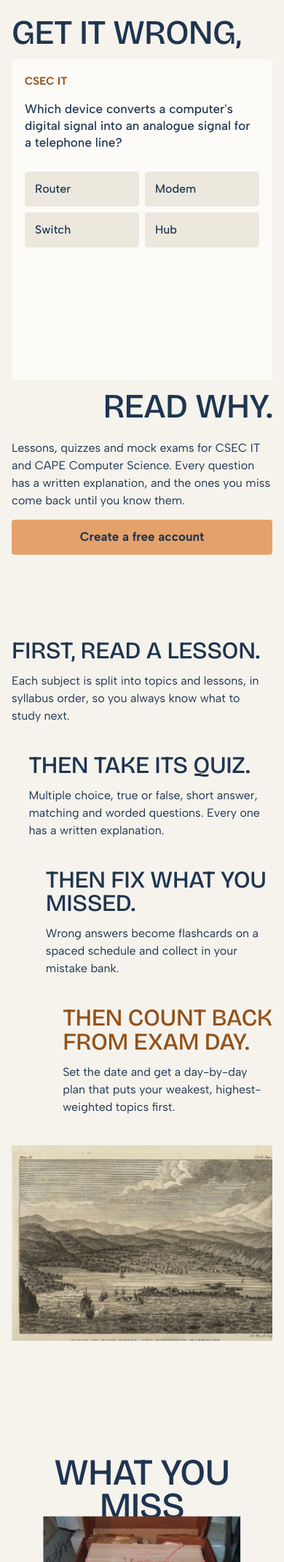
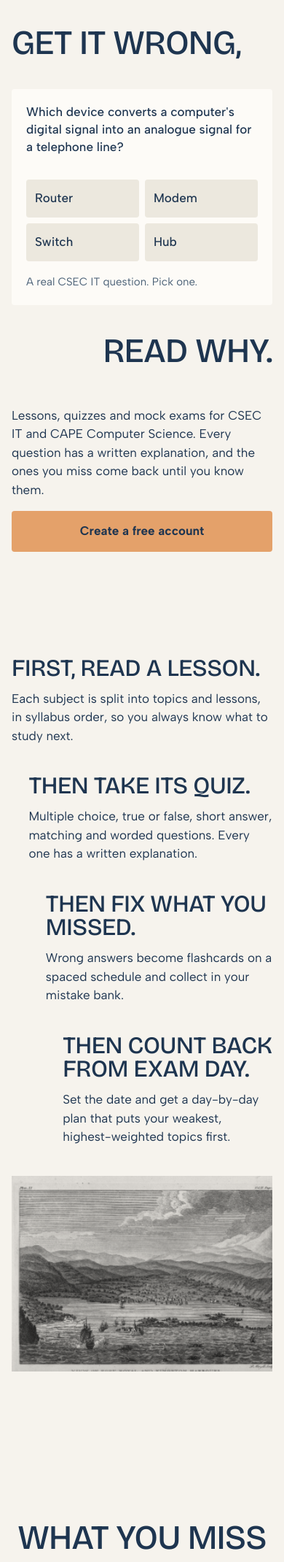
Before and after one commit to philquake/cxc_platform, a Django app: page / in a window 390 px wide; the page is wider, and only the part inside the window is pictured. Shown: the part 100-2240 px from the top of that part at 73% size. Run offline with Django 5.2, Linux system fonts and the light colour scheme; data that the repository does not hold is empty; some libraries are stand-ins or nearby versions; some web fonts are replaced.

Commit message:
Show lesson and question counts on home subjects; unify home type and picture treatment
The home view annotates each active subject with its active lesson and
question counts, shown under the subject name. home.css moves to one type
scale and prints the found pictures in ink on the page ground, keeping the
punched-card photo in colour.

```diff
--- a/apps/core/views.py
+++ b/apps/core/views.py
@@ -1,5 +1,5 @@
 from django.db import connection
-from django.db.models import Q
+from django.db.models import Count, Q
 from django.shortcuts import render
 
 from apps.lessons.models import Lesson
@@ -13,7 +13,10 @@ except ImportError:  # pragma: no cover
 
 
 def home(request):
-    subjects = Subject.objects.filter(is_active=True)
+    subjects = Subject.objects.filter(is_active=True).annotate(
+        lesson_count=Count("lessons", filter=Q(lessons__is_active=True), distinct=True),
+        question_count=Count("questions", filter=Q(questions__is_active=True), distinct=True),
+    )
 
     return render(
         request,
--- a/static/css/home.css
+++ b/static/css/home.css
@@ -1,18 +1,30 @@
 /* Home: the sentence is the layout.
-   Sections: hero (split sentence + working question), steps, return (pinned), rest, subjects, close. */
+   Sections: hero (split sentence + working question), steps, return (pinned), rest, subjects, close.
+   One type scale and one picture treatment for the whole page:
+   display (hero, return, close) > head (steps, subjects) > lead 28px > body 17px > small 15px.
+   Every found picture is printed in ink on the page's paper; the punched cards inside the
+   "comes back" sentence keep their colour as the page's one coloured picture. */
 
 .home {
   --ink: var(--color-white);
   --soft: var(--color-text-muted);
-  --frame-w: clamp(300px, 34vw, 560px);
-  --frame-h: max(calc(var(--frame-w) * 0.5625), 400px);
+  --t-display: clamp(3rem, 7vw, 8rem);
+  --t-head: clamp(2.25rem, 4.6vw, 4.75rem);
+  --t-lead: 28px;
+  --t-body: 17px;
+  --t-small: 15px;
+  --frame-w: clamp(300px, 32vw, 540px);
+  --section-gap: 200px;
   --ease: cubic-bezier(0.22, 0.8, 0.24, 1);
   color: var(--ink);
+  font-size: var(--t-body);
   overflow-x: clip;
 }
 
 .home h1,
-.home h2 {
+.home h2,
+.home .stage .line,
+.home .subject-name {
   font-family: var(--font-masthead);
   font-weight: 400;
   text-transform: uppercase;
@@ -23,14 +35,26 @@
 .btn-big {
   min-height: 56px;
   padding: 0 28px;
-  font-size: 17px;
+  font-size: var(--t-body);
+}
+
+/* found pictures: ink on paper */
+.print {
+  display: block;
+  overflow: hidden;
+  background: var(--color-bg-body);
+}
+
+.print img {
+  display: block;
+  width: 100%;
+  height: 100%;
+  object-fit: cover;
+  filter: grayscale(1) contrast(1.06);
+  mix-blend-mode: multiply;
 }
 
 /* ================= hero ================= */
-.hero {
-  position: relative;
-}
-
 .hero-stage {
   display: flex;
   flex-direction: column;
@@ -38,57 +62,35 @@
   padding: 0 var(--gutter);
 }
 
+/* the question sits where a word would: a, card, b on one grid */
 .hero-centre {
-  position: relative;
   display: grid;
   flex: 1;
+  grid-template-columns: 1fr var(--frame-w) 1fr;
   align-items: center;
+  column-gap: 32px;
+  padding: 48px 0;
 }
 
 .hero-sentence {
-  display: grid;
-  grid-template-columns: 1fr var(--frame-w) 1fr;
-  align-items: center;
-  column-gap: 28px;
-  margin: 0;
-  font-size: clamp(2.5rem, 6.2vw, 7.5rem);
+  display: contents;
+  font-size: var(--t-display);
   line-height: 0.95;
 }
 
-.hero-a { justify-self: start; }
-.hero-b { justify-self: end; }
-.hero-gap { height: var(--frame-h); }
-
-/* the question sits in the gap of the sentence */
-.reel {
-  position: absolute;
-  top: 50%;
-  left: 50%;
-  width: var(--frame-w);
-  height: var(--frame-h);
-  transform: translate(-50%, -50%);
-}
+.hero-a { grid-column: 1; grid-row: 1; justify-self: end; white-space: nowrap; }
+.hero-b { grid-column: 3; grid-row: 1; justify-self: start; white-space: nowrap; }
+.reel { grid-column: 2; grid-row: 1; }
 
 .q {
-  position: absolute;
-  inset: 0;
   display: flex;
   flex-direction: column;
-  gap: 14px;
-  height: var(--frame-h);
+  gap: 16px;
   margin: 0;
-  padding: 22px 24px;
-  overflow: auto;
+  padding: 24px;
   color: var(--color-text);
   background: var(--color-panel);
   border-radius: var(--radius-site);
-}
-
-.q-meta {
-  margin: 0;
-  color: var(--color-accent-ink);
-  font-size: 15px;
-  font-weight: 700;
 }
 
 .q fieldset {
@@ -99,12 +101,12 @@
 .q legend {
   float: left;
   width: 100%;
-  margin: 0 0 14px;
+  margin: 0 0 16px;
   padding: 0;
   color: var(--ink);
-  font-size: 17px;
+  font-size: var(--t-body);
   font-weight: 500;
-  line-height: 1.35;
+  line-height: 1.4;
 }
 
 .q-options {
@@ -115,14 +117,14 @@
 }
 
 .q-option {
-  min-height: 48px;
-  padding: 8px 14px;
+  min-height: 52px;
+  padding: 8px 16px;
   color: var(--ink);
   background: var(--color-bg-inset);
   border: 0;
   border-radius: var(--radius-site);
   font: inherit;
-  font-size: 16px;
+  font-size: var(--t-body);
   font-weight: 500;
   text-align: left;
   cursor: pointer;
@@ -132,17 +134,23 @@
 .q-option:hover { background: var(--color-sky-bg); }
 .q-option:active { transform: translateY(1px); }
 
+.q-meta {
+  margin: 0;
+  color: var(--soft);
+  font-size: var(--t-small);
+}
+
 .q-result { display: none; }
 .q.is-answered .q-options { display: none; }
 .q.is-answered .q-result { display: block; }
 .no-js .q-result { display: block; }
 
 .q-console {
-  margin: 0 0 10px;
+  margin: 0 0 12px;
   padding: 8px 12px;
   border-radius: var(--radius-site);
   font-family: var(--font-mono); /* taste-skill-ignore: compiler output is literal code */
-  font-size: 15px;
+  font-size: var(--t-small);
   line-height: 1.4;
   white-space: pre-wrap;
 }
@@ -182,9 +191,9 @@
 }
 
 .hero-text {
-  max-width: 40ch;
+  max-width: 42ch;
   margin: 0;
-  font-size: 17px;
+  font-size: var(--t-body);
   line-height: 1.5;
 }
 
@@ -194,31 +203,26 @@
   grid-template-columns: repeat(12, minmax(0, 1fr));
   column-gap: var(--gutter);
   row-gap: 56px;
-  padding: 200px var(--gutter);
+  padding: var(--section-gap) var(--gutter);
 }
 
-.stage { grid-column: span 6; }
 .st1 { grid-column: 1 / span 6; }
 .st2 { grid-column: 3 / span 6; }
-.st3 { grid-column: 5 / span 6; }
+.st3 { grid-column: 5 / span 7; }
 .st4 { grid-column: 7 / span 6; }
 
 .stage .line {
   margin: 0;
-  color: var(--ink);
-  font-family: var(--font-masthead);
-  font-size: clamp(2.25rem, 4.6vw, 4.75rem);
+  font-size: var(--t-head);
   line-height: 1;
-  text-transform: uppercase;
-  letter-spacing: -0.01em;
 }
 
 .st4 .line { color: var(--color-accent-ink); }
 
 .stage .note {
-  max-width: 34ch;
+  max-width: 36ch;
   margin: 12px 0 0;
-  font-size: 17px;
+  font-size: var(--t-body);
   line-height: 1.5;
 }
 
@@ -226,16 +230,11 @@
   grid-column: 1 / span 4;
   grid-row: 3 / span 2;
   align-self: end;
+  aspect-ratio: 4 / 3;
   margin: 0;
-  overflow: hidden;
 }
 
 .steps-picture img {
-  display: block;
-  width: 100%;
-  height: auto;
-  aspect-ratio: 4 / 3;
-  object-fit: cover;
   transform: scale(1.18);
   transform-origin: 50% 72%;
 }
@@ -266,32 +266,31 @@
   overflow: hidden;
 }
 
+/* the two halves of the heading and the frame share one column */
 .return-body {
   position: relative;
+  display: grid;
+  grid-template-rows: auto var(--rf-h) auto;
+  row-gap: 16px;
+  justify-items: center;
   width: 100%;
 }
 
-.return-stage { position: relative; }
-
 .return-heading {
-  display: grid;
-  grid-template-rows: auto var(--rf-h) auto;
-  row-gap: 14px;
-  justify-items: center;
-  margin: 0;
-  font-size: clamp(3.5rem, 9vw, 9rem);
+  display: contents;
+  font-size: var(--t-display);
   line-height: 0.9;
   text-align: center;
 }
 
+.return-a { grid-row: 1; }
+.return-b { grid-row: 3; }
+
 .return-frame {
-  position: absolute;
-  top: 50%;
-  left: 50%;
+  grid-row: 2;
   width: calc(var(--rf-h) * 0.8);
   height: var(--rf-h);
   overflow: hidden;
-  transform: translate(-50%, -50%);
 }
 
 .return-frame img {
@@ -479,16 +485,14 @@
 
 @keyframes rise { from { opacity: 0; transform: translateY(28px); } to { opacity: 1; transform: none; } }
 .js .hero-a { animation: rise 800ms var(--ease) both; }
-.js .hero-b { animation: rise 800ms var(--ease) 140ms both; }
-.js .reel { animation: rise 900ms var(--ease) 260ms both; }
+.js .reel { animation: rise 900ms var(--ease) 140ms both; }
+.js .hero-b { animation: rise 800ms var(--ease) 260ms both; }
 .js .hero-foot { animation: rise 800ms var(--ease) 420ms both; }
-
-@keyframes rise-centred { from { opacity: 0; transform: translate(-50%, calc(-50% + 28px)); } to { opacity: 1; transform: translate(-50%, -50%); } }
-.js .reel { animation-name: rise-centred; }
 
 .btn-accent:focus-visible,
 .q-option:focus-visible,
-.q-next:focus-visible { outline: 3px solid var(--color-navy); outline-offset: 2px; }
+.q-next:focus-visible,
+.subject-row:focus-visible { outline: 3px solid var(--color-navy); outline-offset: 2px; }
 .close .btn-accent:focus-visible { outline-color: var(--color-bg-body); }
 
 @media (prefers-reduced-motion: reduce) {
@@ -504,63 +508,61 @@
 
 /* ================= tablet and phone ================= */
 @media (max-width: 900px) {
-  .home { --frame-w: min(calc(100vw - 2 * var(--gutter)), 560px); --frame-h: max(calc(var(--frame-w) * 0.62), 400px); }
-  .hero-sentence {
+  .home { --frame-w: 100%; --t-display: clamp(2.75rem, 12vw, 6rem); --section-gap: 120px; }
+
+  .hero-centre {
     grid-template-columns: 1fr;
-    grid-template-rows: auto var(--frame-h) auto;
-    row-gap: 0;
-    font-size: clamp(2.5rem, 12vw, 6rem);
+    row-gap: 16px;
+    padding: 32px 0 40px;
   }
-  .hero-a, .hero-b { white-space: nowrap; }
-  .q { padding: 18px; }
-  .hero-foot { flex-direction: column; align-items: stretch; gap: 14px; padding-bottom: 20px; }
-  .hero-foot .btn-big { justify-content: center; min-height: 48px; }
-  .hero-a { margin-bottom: 14px; }
-  .hero-b { margin-top: 14px; }
-  .return-caption { left: calc(50% + var(--rf-h) * 0.4 + 24px); max-width: 24ch; font-size: 16px; }
+  .hero-a { grid-column: 1; grid-row: 1; justify-self: start; }
+  .reel { grid-column: 1; grid-row: 2; justify-self: center; width: min(100%, 560px); }
+  .hero-b { grid-column: 1; grid-row: 3; justify-self: end; }
+  .q { padding: 20px; }
+  .hero-foot { flex-direction: column; align-items: stretch; gap: 16px; padding-bottom: 24px; }
+  .hero-foot .btn-big { justify-content: center; }
+
+  .return-caption { left: calc(50% + var(--rf-h) * 0.4 + 24px); max-width: 24ch; }
+
+  .subjects { padding-top: 120px; }
+  .subjects-heading,
+  .subject-list { grid-column: 6 / -1; }
   .subjects-picture { grid-column: 1 / span 5; }
-  .subject-list { grid-column: 6 / -1; }
-  .subjects-word { display: none; }
 }
 
 @media (max-width: 760px) {
-  .hero-text { font-size: 16px; }
-
-  .steps { grid-template-columns: 1fr; row-gap: 40px; padding: 96px var(--gutter); }
+  .steps { grid-template-columns: 1fr; row-gap: 40px; padding: var(--section-gap) var(--gutter); }
   .st1, .st2, .st3, .st4, .steps-picture { grid-column: 1; grid-row: auto; }
   .st2 { padding-left: 6vw; }
   .st3 { padding-left: 12vw; }
   .st4 { padding-left: 18vw; }
   .stage .line { font-size: 8.4vw; }
-  .stage .note { font-size: 16px; }
 
   .return { --rf-h: min(46svh, 87vw); }
-  .return-frame { width: calc(var(--rf-h) * 0.8); }
-  .return-heading { font-size: 13vw; }
-  .return-caption { position: static; max-width: none; margin-top: 16px; text-align: center; transform: none; font-size: 16px; }
+  .return-body { grid-template-rows: auto var(--rf-h) auto auto; }
+  .return-caption { position: static; grid-row: 4; max-width: 36ch; margin-top: 8px; text-align: center; transform: none; }
   .js .return-caption { transform: translateY(24px); }
   .js .s3 .return-caption { transform: none; }
-  .return-stage { grid-template-rows: auto auto; align-content: center; row-gap: 16px; }
-  .return-body { align-self: start; }
 
   .rest-clip { height: 56svh; }
 
-  .subjects { grid-template-columns: 1fr; row-gap: 40px; padding: 96px var(--gutter); }
-  .subjects-heading { padding-left: 0; font-size: 9.5vw; }
-  .subjects-picture, .subject-list { grid-column: 1; grid-row: auto; }
-  .subjects-picture { width: 60%; justify-self: end; }
-  .subject-row { grid-template-columns: 1fr auto; row-gap: 2px; }
-  .subject-code { grid-column: 1 / -1; font-size: 15px; }
-  .subject-name { grid-column: 1; }
-  .subject-go { grid-column: 2; grid-row: 2; }
+  .subjects { grid-template-columns: 1fr; grid-template-rows: none; padding-top: 96px; }
+  .subjects-heading { grid-column: 1; grid-row: 1; margin-bottom: 32px; font-size: 8.4vw; }
+  .subject-list { grid-column: 1; grid-row: 2; }
+  .subjects-picture { grid-column: 1; grid-row: 3; width: 60%; margin-top: 40px; justify-self: end; }
+  .subject-row { padding: 20px; }
 
   .close { min-height: 80svh; padding-top: 72px; }
-  .home .close-heading { font-size: 15vw; }
   .close-foot { flex-direction: column; align-items: stretch; }
-  .close-foot p { font-size: 17px; }
   .close-foot .btn-big { justify-content: center; }
 }
 
 @media (max-width: 560px) {
-  .home { --frame-h: 440px; }
+  .hero-centre { padding-top: 24px; }
+  .q-options { grid-template-columns: 1fr 1fr; }
+  .q-option { padding: 8px 12px; }
 }
+
+@media (max-width: 760px) and (prefers-reduced-motion: reduce) {
+  .js .return-caption { transform: none; }
+}
--- a/templates/core/home.html
+++ b/templates/core/home.html
@@ -4,7 +4,7 @@
 {% block title %}compile/ | CSEC and CAPE practice that explains every answer{% endblock %}
 
 {% block extra_css %}
-    <link rel="stylesheet" href="{% static 'css/home.css' %}?v=11.0">
+    <link rel="stylesheet" href="{% static 'css/home.css' %}?v=12.0">
     <script>document.documentElement.classList.add("js");</script>
 {% endblock %}
 
@@ -17,13 +17,11 @@
             <div class="hero-centre">
                 <h1 id="hero-title" class="hero-sentence">
                     <span class="hero-a">Get it wrong,</span>
-                    <span class="hero-gap" aria-hidden="true"></span>
                     <span class="hero-b">read why.</span>
                 </h1>
 
                 <div class="reel" id="reel" aria-label="Sample question, answer it to see the explanation">
                     <form class="q" data-ui aria-labelledby="q1">
-                        <p class="q-meta">CSEC IT</p>
                         <fieldset>
                             <legend id="q1">Which device converts a computer's digital signal into an analogue signal for a telephone line?</legend>
                             <div class="q-options">
@@ -38,6 +36,7 @@
                             <p class="q-why">A modem modulates digital data into an analogue signal to send it, and demodulates it at the other end. The name is short for modulator-demodulator. A router forwards packets between networks; switches and hubs connect devices inside one network.</p>
                             <button type="button" class="q-next">Try again</button>
                         </div>
+                        <p class="q-meta">A real CSEC IT question. Pick one.</p>
                     </form>
                 </div>
             </div>
@@ -71,7 +70,7 @@
             <p class="line">Then count back from exam day.</p>
             <p class="note">Set the date and get a day-by-day plan that puts your weakest, highest-weighted topics first.</p>
         </div>
-        <figure class="steps-picture" data-reveal>
+        <figure class="steps-picture print" data-reveal>
             <img src="{% static 'img/found/view-of-port-royal-and-kingston-harbours.jpg' %}" width="1920" height="1425" alt="Engraved view of Port Royal and Kingston harbours, with ships on the water and mountains behind" loading="lazy" decoding="async">
         </figure>
     </section>
@@ -81,32 +80,30 @@
         <div class="return-stage"><div class="return-body">
             <h2 id="return-title" class="return-heading">
                 <span class="return-a">What you miss</span>
-                <span class="return-gap" aria-hidden="true"></span>
                 <span class="return-b">comes back.</span>
             </h2>
             <div class="return-frame">
-                <img src="{% static 'img/found/punchcarddecks-agr.jpg' %}" width="1401" height="1554" alt="A box of punched-card decks, each deck labelled by hand in marker pen" loading="lazy" decoding="async">
-            </div></div>
+                <img src="{% static 'img/found/punchcarddecks-agr.jpg' %}" width="1401" height="1554" alt="A box of punched-card decks, each deck labelled by hand in marker pen" decoding="async">
+            </div>
             <p class="return-caption">Programmers once handed in a deck of cards and waited for the compiler's verdict. You get yours in a second, with the reason, and the question returns on a schedule until you stop missing it.</p>
-        </div>
+        </div></div>
     </section>
 
     {# One deliberate rest: a placed picture #}
     <figure class="rest">
-        <div class="rest-clip"><img src="{% static 'img/found/jamaica-palisadoes-kingston-harbor-view-photo-katinka.jpg' %}" width="1920" height="1286" alt="Kingston Harbour from the Palisadoes under heavy cloud, with the Blue Mountains beyond the water" loading="lazy" decoding="async"></div>
+        <div class="rest-clip print"><img src="{% static 'img/found/jamaica-palisadoes-kingston-harbor-view-photo-katinka.jpg' %}" width="1920" height="1286" alt="Kingston Harbour from the Palisadoes under heavy cloud, with the Blue Mountains beyond the water" loading="lazy" decoding="async"></div>
         <figcaption>Kingston Harbour from the Palisadoes. Built in Jamaica for students across the Caribbean.</figcaption>
     </figure>
 
     {# Subjects #}
     <section class="subjects" id="subjects" aria-labelledby="subjects-title">
         <h2 id="subjects-title" class="subjects-heading" data-reveal>Pick your exam.<br>Start there.</h2>
-        <p class="subjects-word">Subjects</p>
         <ul class="subject-list" data-reveal>
             {% for subject in subjects %}
                 <li>
                     <a href="{% url 'subjects:detail' subject.name|slugify %}" class="subject-row">
-                        <span class="subject-code">{{ subject.code }}</span>
                         <span class="subject-name">{{ subject.name }}</span>
+                        <span class="subject-meta">{{ subject.code }} &middot; {{ subject.lesson_count }} lesson{{ subject.lesson_count|pluralize }} &middot; {{ subject.question_count }} question{{ subject.question_count|pluralize }}</span>
                         <span class="subject-go">Open <span aria-hidden="true">&rarr;</span></span>
                     </a>
                 </li>
@@ -114,7 +111,7 @@
                 <li class="subject-empty">Subjects are being added. Check back soon.</li>
             {% endfor %}
         </ul>
-        <figure class="subjects-picture" data-reveal>
+        <figure class="subjects-picture print" data-reveal>
             <img src="{% static 'img/found/map-showing-the-harbours-of-port-royal.jpg' %}" width="1920" height="1566" alt="Old engraved map of Port Royal and Kingston harbours" loading="lazy" decoding="async">
         </figure>
     </section>
```
Also changed, not shown: other parts of static/css/home.css (+61 -52 lines).
